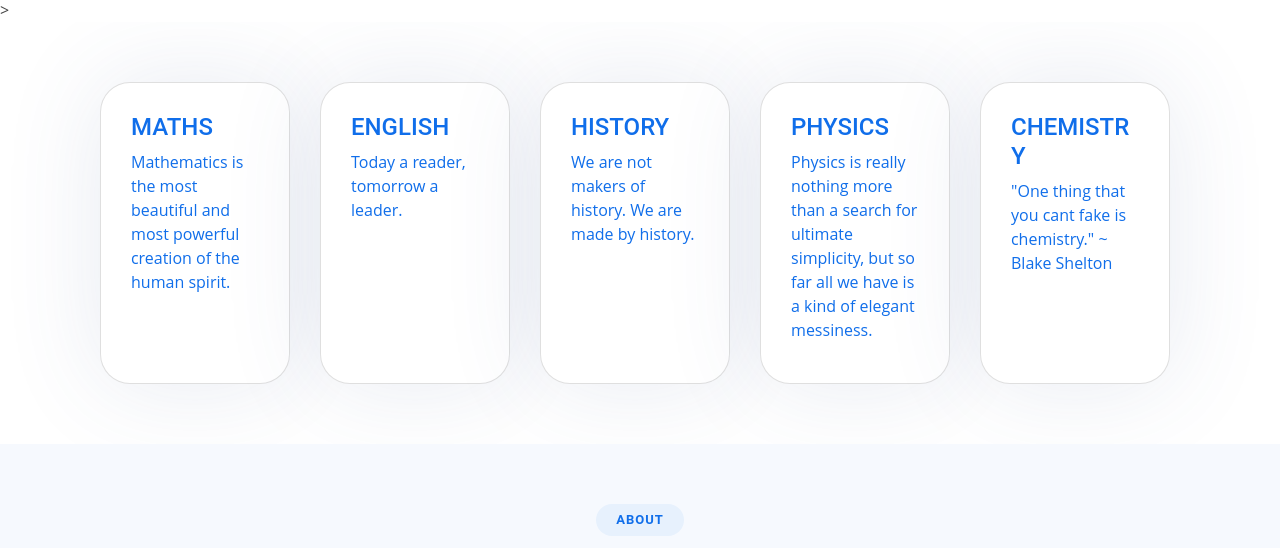
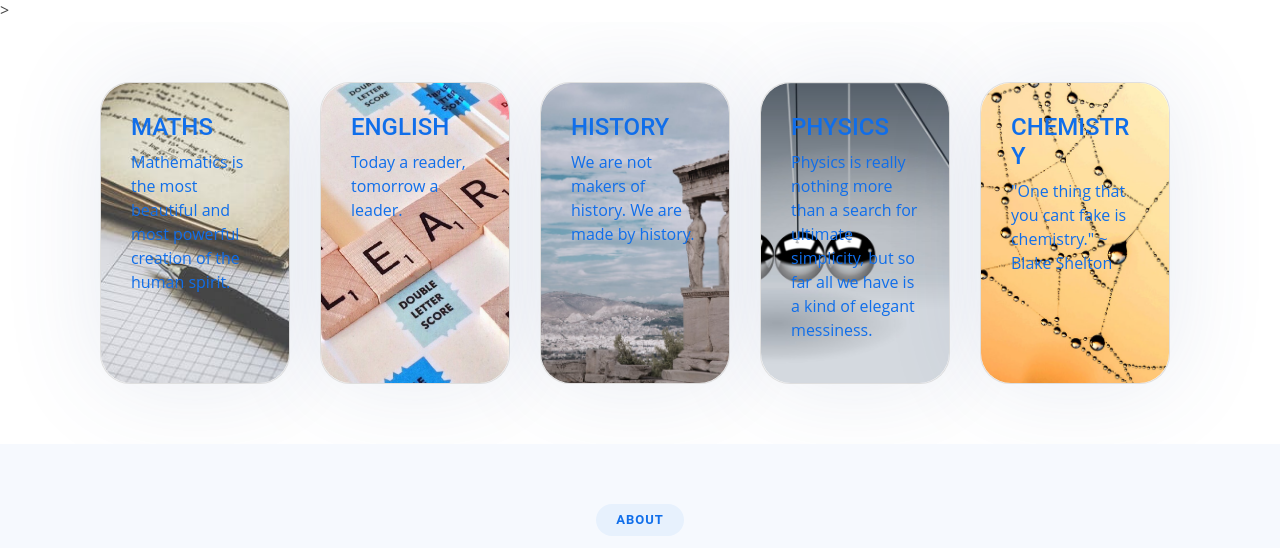
Before and after one commit to Harshal0902/Gam-Learn, a plain HTML site: page frontend/index.html in a window 1280 px wide. Shown: the part 672-1220 px from the top of the page. Drawn offline with Linux system fonts and the light colour scheme.

Commit message:
Update style.css

```diff
--- a/frontend/assets/css/style.css
+++ b/frontend/assets/css/style.css
@@ -445,34 +445,35 @@ section {
   overflow: hidden;
   height:300px;
   cursor: pointer;
+  border-radius: 30px;
 }
 
 #c1{
-  background-image: url("../img.jpg");
+  background-image: url("../img/maths.jpeg");
   background-position: center;
   background-size: cover;
 }
 
 #c2{
-  background-image: url("../img/.jpg");
+  background-image: url("../img/english.jpeg");
   background-position: center;
   background-size: cover;
 }
 
 #c3{
-  background-image: url("../img.jpg");
+  background-image: url("../img/history.jpeg");
   background-position: center;
   background-size: cover;
 }
 
 #c4{
-  background-image: url("../img/.jpg");
+  background-image: url("../img/physics.jpeg");
   background-position: center;
   background-size: cover;
 }
 
 #c5{
-  background-image: url("../img/.jpg");
+  background-image: url("../img/chemistry.jpeg");
   background-position: center;
   background-size: cover;
 }
```
